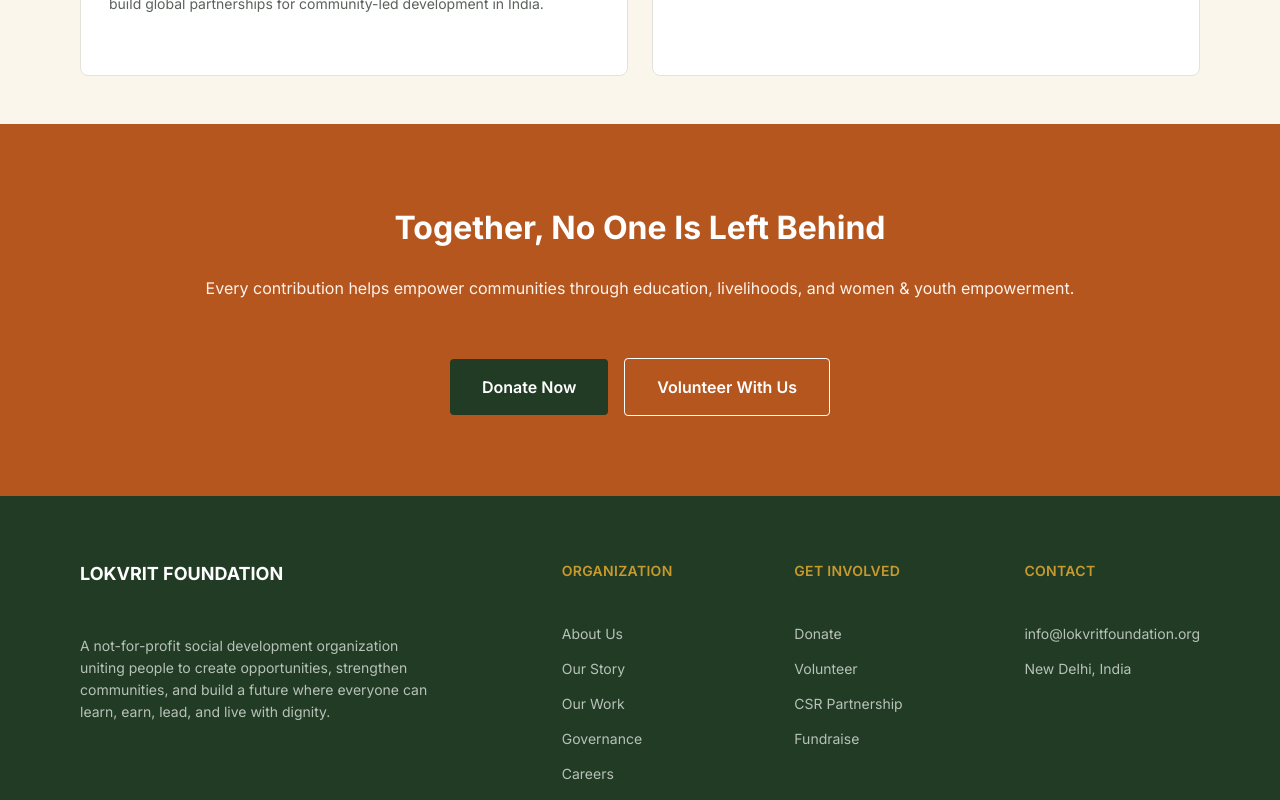
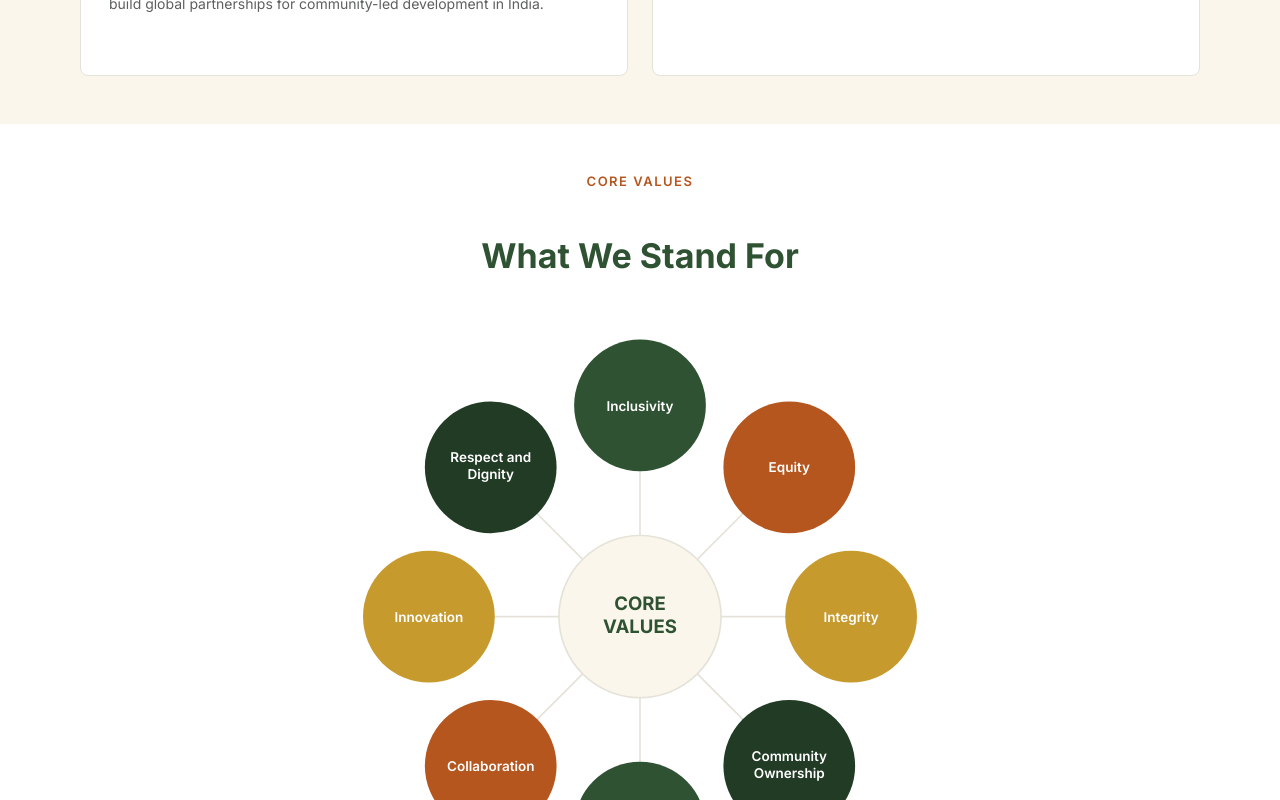
Before and after one commit to yadavsudhir405/lokvritfoundation, a Next.js app: page / in a window 1280 px wide. Shown: the part 9140-9940 px from the top of the page. Built offline with nearby package versions, Linux system fonts and the light colour scheme.

Commit message:
add theory of change

```diff
--- /dev/null
+++ b/app/components/core-values.tsx
@@ -0,0 +1,105 @@
+import {AppSection} from "@/app/components/app-section";
+
+/**
+ * The eight values, placed clockwise from the top of the wheel. `lines` is the
+ * label split for the SVG, which has no automatic text wrapping.
+ */
+const CORE_VALUES = [
+    {lines: ["Inclusivity"], color: "var(--color-primary)"},
+    {lines: ["Equity"], color: "var(--color-secondary)"},
+    {lines: ["Integrity"], color: "var(--color-accent)"},
+    {lines: ["Community", "Ownership"], color: "var(--color-primary-dark)"},
+    {lines: ["Sustainability"], color: "var(--color-primary)"},
+    {lines: ["Collaboration"], color: "var(--color-secondary)"},
+    {lines: ["Innovation"], color: "var(--color-accent)"},
+    {lines: ["Respect and", "Dignity"], color: "var(--color-primary-dark)"},
+];
+
+const CENTER_X = 450;
+const CENTER_Y = 350;
+const ORBIT = 250;
+const PETAL = 78;
+
+function petalPosition(index: number) {
+    // Start at 12 o'clock and step 45° clockwise for each of the eight values.
+    const angle = (index * 2 * Math.PI) / CORE_VALUES.length;
+    return {
+        x: CENTER_X + ORBIT * Math.sin(angle),
+        y: CENTER_Y - ORBIT * Math.cos(angle),
+    };
+}
+
+function CoreValuesWheel() {
+    return (
+        <svg
+            viewBox="0 0 900 700"
+            role="img"
+            aria-label="Wheel of LOKVRIT Foundation's eight core values"
+            className="mx-auto w-full max-w-[760px]"
+        >
+            {/* Spokes first so the petals paint over their ends. */}
+            {CORE_VALUES.map((value, i) => {
+                const {x, y} = petalPosition(i);
+                return (
+                    <line
+                        key={`spoke-${value.lines.join(" ")}`}
+                        x1={CENTER_X}
+                        y1={CENTER_Y}
+                        x2={x}
+                        y2={y}
+                        stroke="var(--color-line)"
+                        strokeWidth={2}
+                    />
+                );
+            })}
+
+            <circle cx={CENTER_X} cy={CENTER_Y} r={96} fill="var(--color-cream)"
+                    stroke="var(--color-line)" strokeWidth={2}/>
+            <text x={CENTER_X} y={CENTER_Y - 8} textAnchor="middle" fill="var(--color-primary)"
+                  fontSize={22} fontWeight={700}>
+                CORE
+            </text>
+            <text x={CENTER_X} y={CENTER_Y + 20} textAnchor="middle" fill="var(--color-primary)"
+                  fontSize={22} fontWeight={700}>
+                VALUES
+            </text>
+
+            {CORE_VALUES.map((value, i) => {
+                const {x, y} = petalPosition(i);
+                // Two-line labels straddle the centre; one-liners sit on it.
+                const firstLineY = value.lines.length > 1 ? y - 6 : y + 6;
+                return (
+                    <g key={value.lines.join(" ")}>
+                        <circle cx={x} cy={y} r={PETAL} fill={value.color}/>
+                        <text textAnchor="middle" fill="#ffffff" fontSize={16} fontWeight={600}>
+                            {value.lines.map((line, lineIndex) => (
+                                <tspan key={line} x={x} y={firstLineY + lineIndex * 20}>
+                                    {line}
+                                </tspan>
+                            ))}
+                        </text>
+                    </g>
+                );
+            })}
+        </svg>
+    );
+}
+
+export function CoreValues() {
+    return (
+        <AppSection id="core-values" header="CORE VALUES" headerShortDescription="What We Stand For"
+                    bgColor="bg-white">
+            {/* The wheel is unreadable at phone widths, so it gives way to a list. */}
+            <div className="hidden md:block">
+                <CoreValuesWheel/>
+            </div>
+            <ul className="list-disc pl-5 md:hidden">
+                {CORE_VALUES.map((value) => (
+                    <li key={value.lines.join(" ")} className="mb-2">
+                        {value.lines.join(" ")}
+                    </li>
+                ))}
+            </ul>
+        </AppSection>
+    );
+}
--- a/app/page.tsx
+++ b/app/page.tsx
@@ -15,6 +15,7 @@
 import {Meal} from "@/app/components/meal";
 import {OrganizationalPolicies} from "@/app/components/organizational-policies";
 import {FoundingMember} from "@/app/components/founding-member";
+import {CoreValues} from "@/app/components/core-values";
 
 export default function Home() {
     return (
@@ -33,6 +34,7 @@
                 <Meal/>
                 <OrganizationalPolicies/>
                 <FoundingMember/>
+                <CoreValues/>
                 <Cta/>
             </main>
             <SiteFooter/>
```
